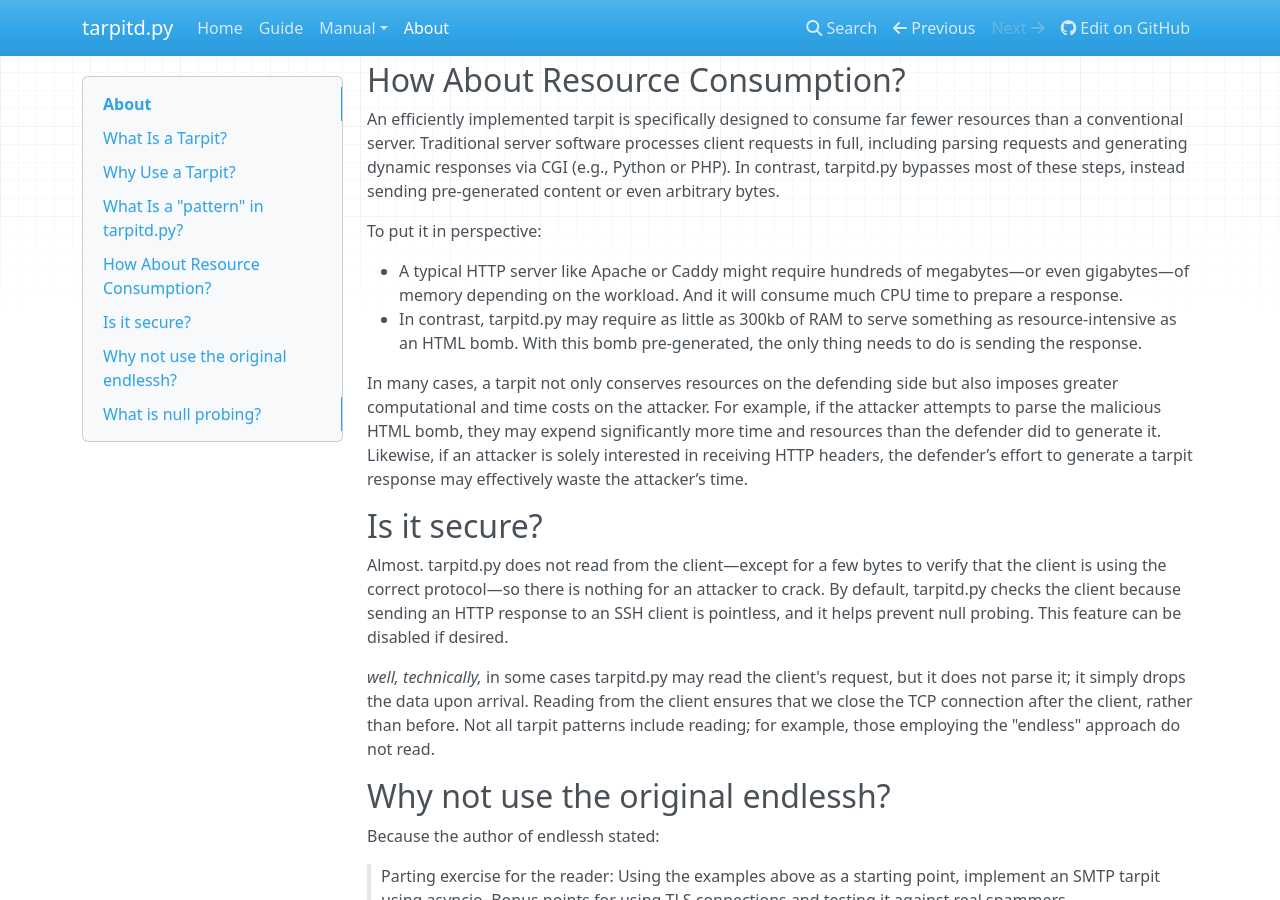
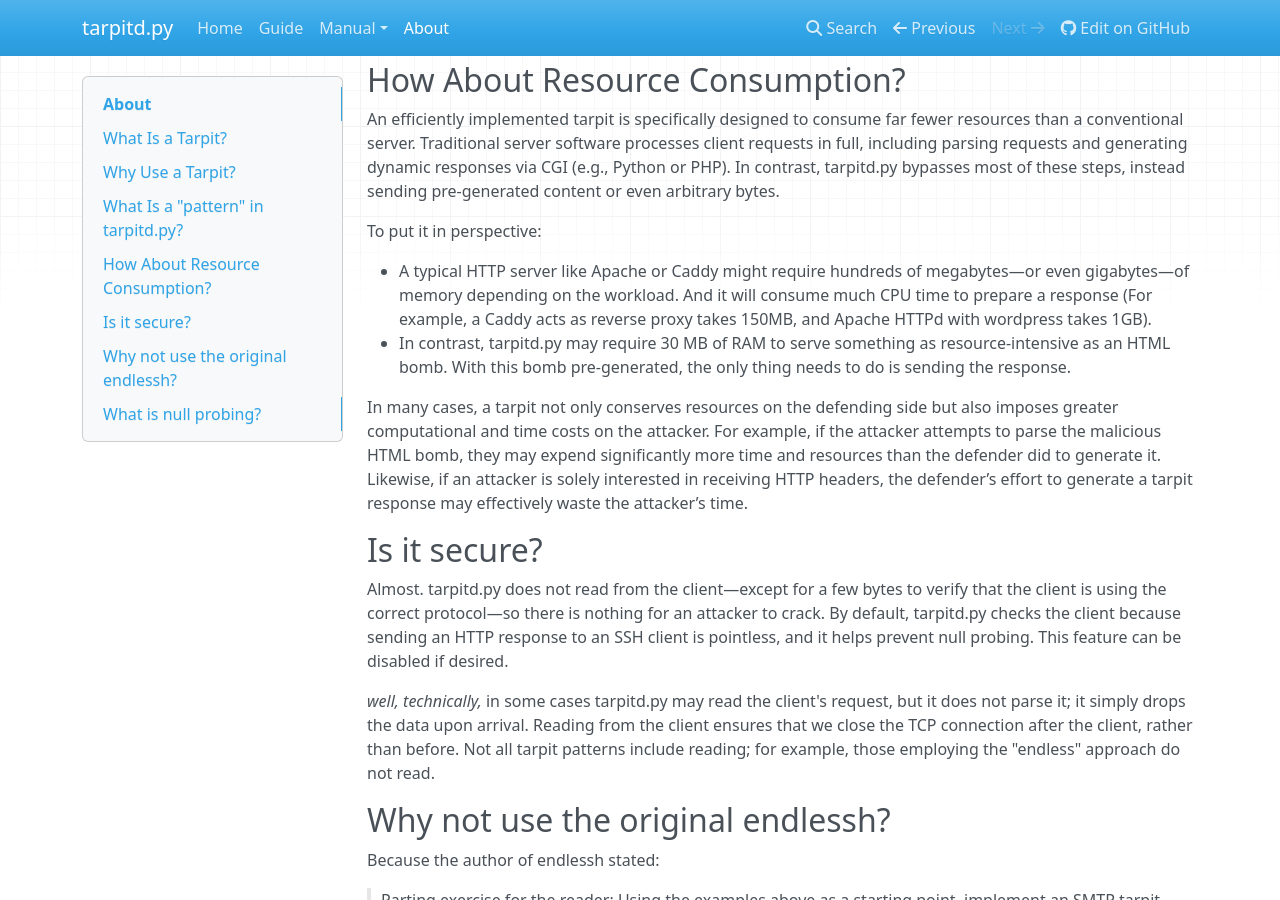
Before and after one commit to ImBearChild/tarpitd.py, an MkDocs documentation site: the page built from docs/about.md, in a window 1280 px wide and 900 px high, scrolled down 877 px. Built offline with MkDocs 1.6.1, drawn with Linux system fonts in a browser that asks for light colours; nearby versions of some CDN libraries.

Commit message:
docs: update docs

```diff
--- a/docs/about.md
+++ b/docs/about.md
@@ -29,8 +29,8 @@ An efficiently implemented tarpit is specifically designed to consume far fewer
 
 To put it in perspective:
 
-- A typical HTTP server like Apache or Caddy might require hundreds of megabytes—or even gigabytes—of memory depending on the workload. And it will consume much CPU time to prepare a response.
-- In contrast, tarpitd.py may require as little as 300kb of RAM to serve something as resource-intensive as an HTML bomb. With this bomb pre-generated, the only thing needs to do is sending the response.
+- A typical HTTP server like Apache or Caddy might require hundreds of megabytes—or even gigabytes—of memory depending on the workload. And it will consume much CPU time to prepare a response (For example, a Caddy acts as reverse proxy takes 150MB, and Apache HTTPd with wordpress takes 1GB).
+- In contrast, tarpitd.py may require 30 MB of RAM to serve something as resource-intensive as an HTML bomb. With this bomb pre-generated, the only thing needs to do is sending the response.
 
 In many cases, a tarpit not only conserves resources on the defending side but also imposes greater computational and time costs on the attacker. For example, if the attacker attempts to parse the malicious HTML bomb, they may expend significantly more time and resources than the defender did to generate it. Likewise, if an attacker is solely interested in receiving HTTP headers, the defender’s effort to generate a tarpit response may effectively waste the attacker’s time.
 
```
Also changed, not shown: README.md (+1 -1 lines).
